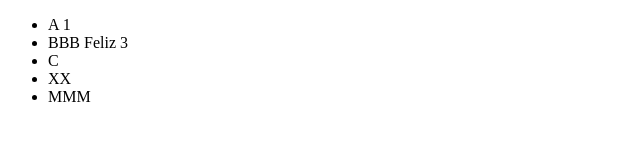
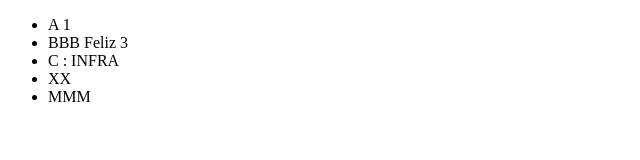
Before and after one commit to MurilloSR/alura-git, a plain HTML site: page index.html in a window 1280 px wide. Shown: the full height of the page, 0-640 px from the left. Drawn offline with Linux system fonts and the light colour scheme.

Commit message:
Alterando

```diff
--- a/index.html
+++ b/index.html
@@ -8,7 +8,7 @@
         <ul>
             <li>A 1</li>
             <li>BBB Feliz 3</li>
-            <li>C</li>
+            <li>C : INFRA</li>
             <li>XX</li>
             <li>MMM</li>
         </ul>
```
